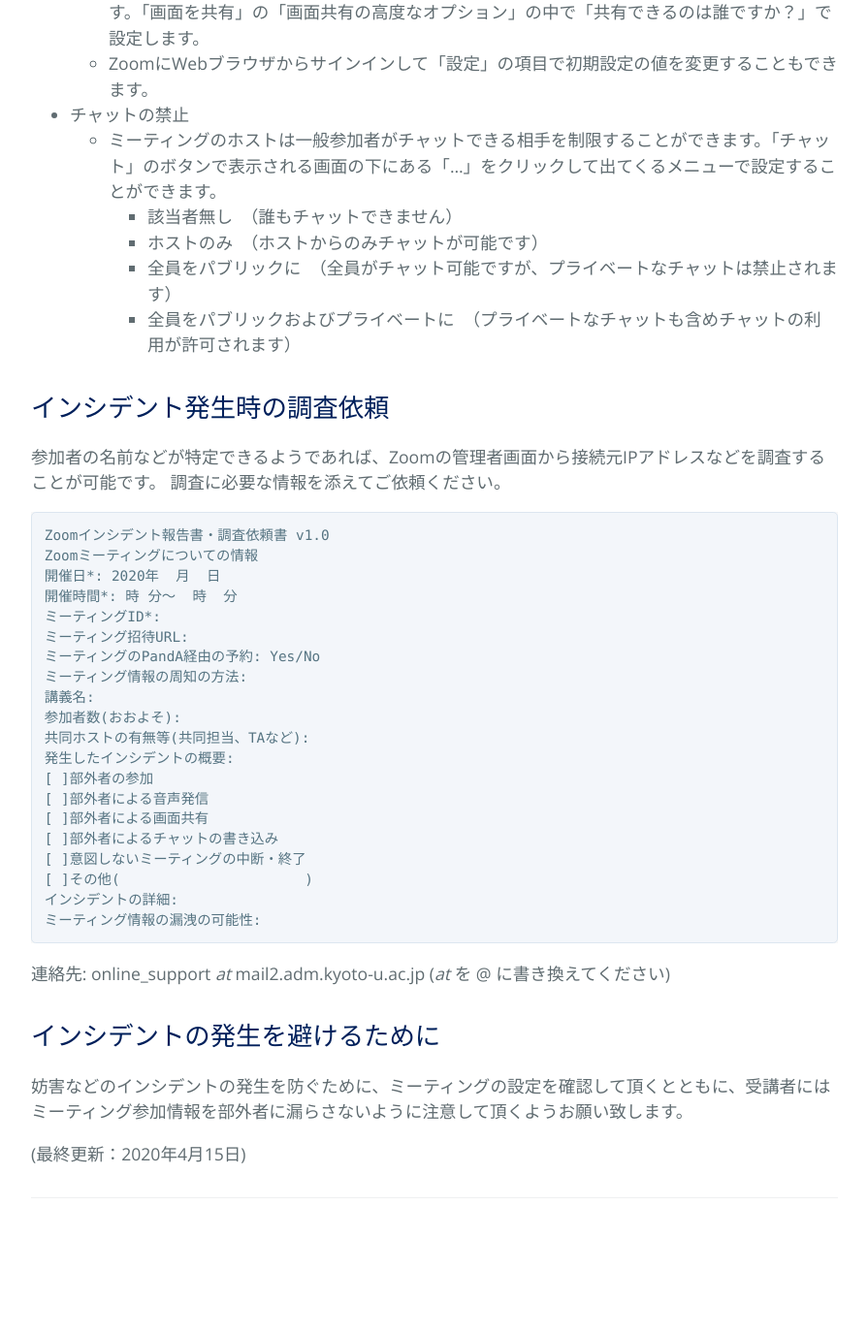
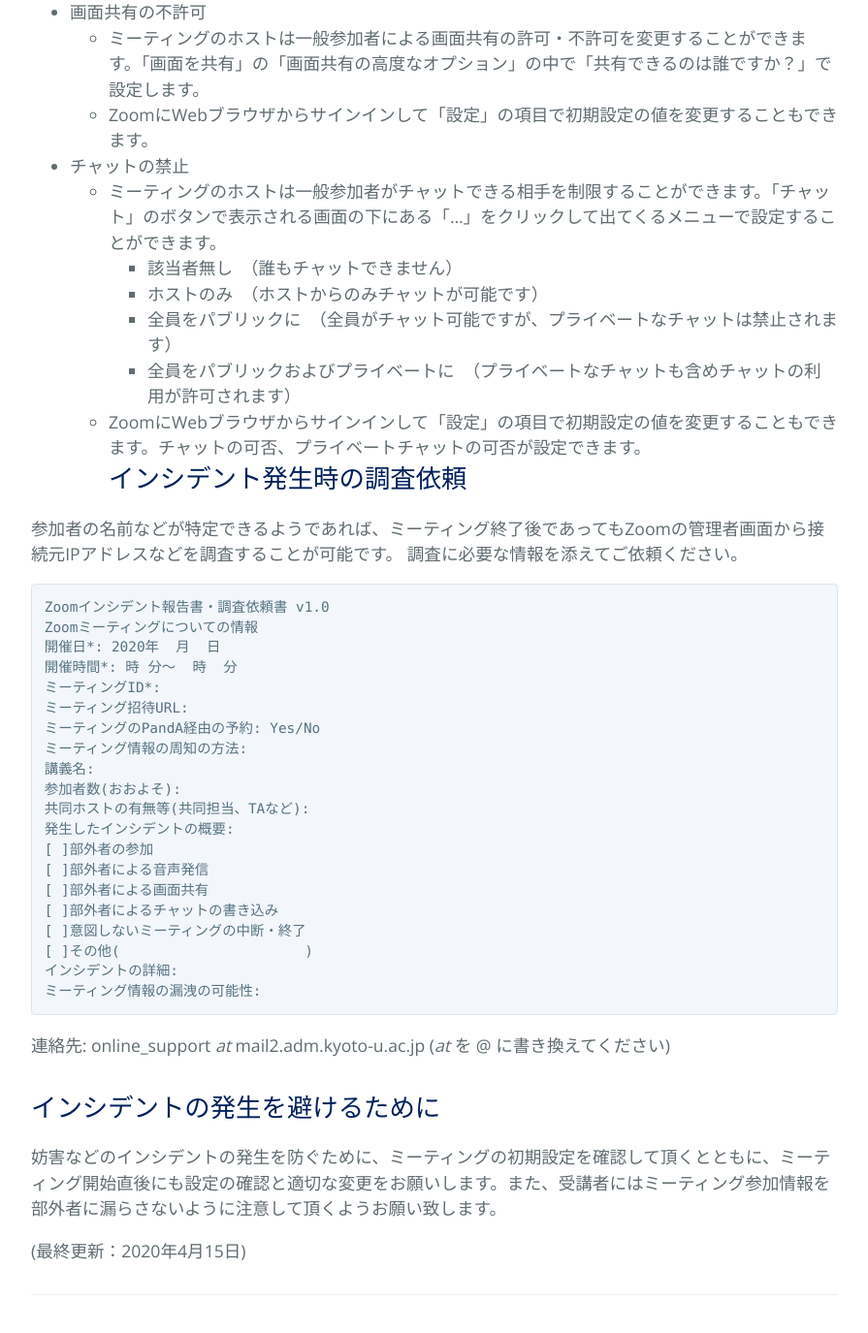
Before and after one commit to kyoto-u/online-edu, a Jekyll site: the page built from zoom-security-action.md, in a window 1280 px wide and 1400 px high, scrolled down 1312 px. Shown: the top 1375 px of the window at 97% size, without its empty margins (192-1087 px from the left). Built offline with Jekyll 4.4.1, drawn with Linux system fonts in a browser that asks for light colours; before the commit the page ends 2612 px from its top, so only the background shows below that; some of the changed text lies outside the part shown.

Commit message:
Update zoom-security-action.md

````diff
--- a/zoom-security-action.md
+++ b/zoom-security-action.md
@@ -12,11 +12,11 @@ title: オンラインミーティングサービス(Zoom全学ライセンス)
 以下の方法で対応することができます。
 
 - 参加者の削除
-  - ミーティングのホストによる削除で退出させた参加者は、当該ミーティング継続中は再接続不可となります。
+  - ミーティングのホストによる「削除」で退出させた参加者は、当該ミーティング継続中は再接続不可となります。一旦ミーティングが終了した後は、同一のミーティングであっても参加できるようです。
 - ミーティングパスワードの変更
   - 新たにミーティングに接続するためのパスワードを途中で変更することができます。Webブラウザからサインインしてミーティング情報の編集を行ってください。
 - ミーティングのロック
-  - ミーティングのホストの画面にある「セキュリティ」のボタンから「ミーティングをロックする」にチェックを入れると、新規参加者がミーティングに接続できなくなります。
+  - ミーティングのホストの画面にある「セキュリティ」のボタンから「ミーティングをロックする」にチェックを入れると、新規参加者がミーティングに接続できなくなります。ネットワーク障害などで一旦接続が切れた場合も再接続できなくなります。
 - 待機室を有効化
   - ミーティングのホストの画面にある「セキュリティ」のボタンから「待合室を有効化」にチェックを入れると、新規接続者は最初に待合室で待機状態となります。ミーティングのホストが承認した参加者だけが本ミーティングに接続されます。待合室にいる参加者にメッセージを送ったり、指定した参加者を待合室の段階で「削除」することもできます。また、全ての参加者をまとめて承認することもできます。
   - 待合室はミーティングの予約の段階で有効にしておくことができます。
@@ -31,10 +31,10 @@ title: オンラインミーティングサービス(Zoom全学ライセンス)
     - ホストのみ　（ホストからのみチャットが可能です）
     - 全員をパブリックに　（全員がチャット可能ですが、プライベートなチャットは禁止されます）
     - 全員をパブリックおよびプライベートに　（プライベートなチャットも含めチャットの利用が許可されます）
-
+  - ZoomにWebブラウザからサインインして「設定」の項目で初期設定の値を変更することもできます。チャットの可否、プライベートチャットの可否が設定できます。
 ## インシデント発生時の調査依頼
 
-参加者の名前などが特定できるようであれば、Zoomの管理者画面から接続元IPアドレスなどを調査することが可能です。
+参加者の名前などが特定できるようであれば、ミーティング終了後であってもZoomの管理者画面から接続元IPアドレスなどを調査することが可能です。
 調査に必要な情報を添えてご依頼ください。
 
 ```
@@ -64,7 +64,6 @@ Zoomミーティングについての情報
 
 ## インシデントの発生を避けるために
 
-妨害などのインシデントの発生を防ぐために、ミーティングの設定を確認して頂くとともに、受講者にはミーティング参加情報を部外者に漏らさないように注意して頂くようお願い致します。
-
+妨害などのインシデントの発生を防ぐために、ミーティングの初期設定を確認して頂くとともに、ミーティング開始直後にも設定の確認と適切な変更をお願いします。また、受講者にはミーティング参加情報を部外者に漏らさないように注意して頂くようお願い致します。
 
 (最終更新：2020年4月15日)
````
